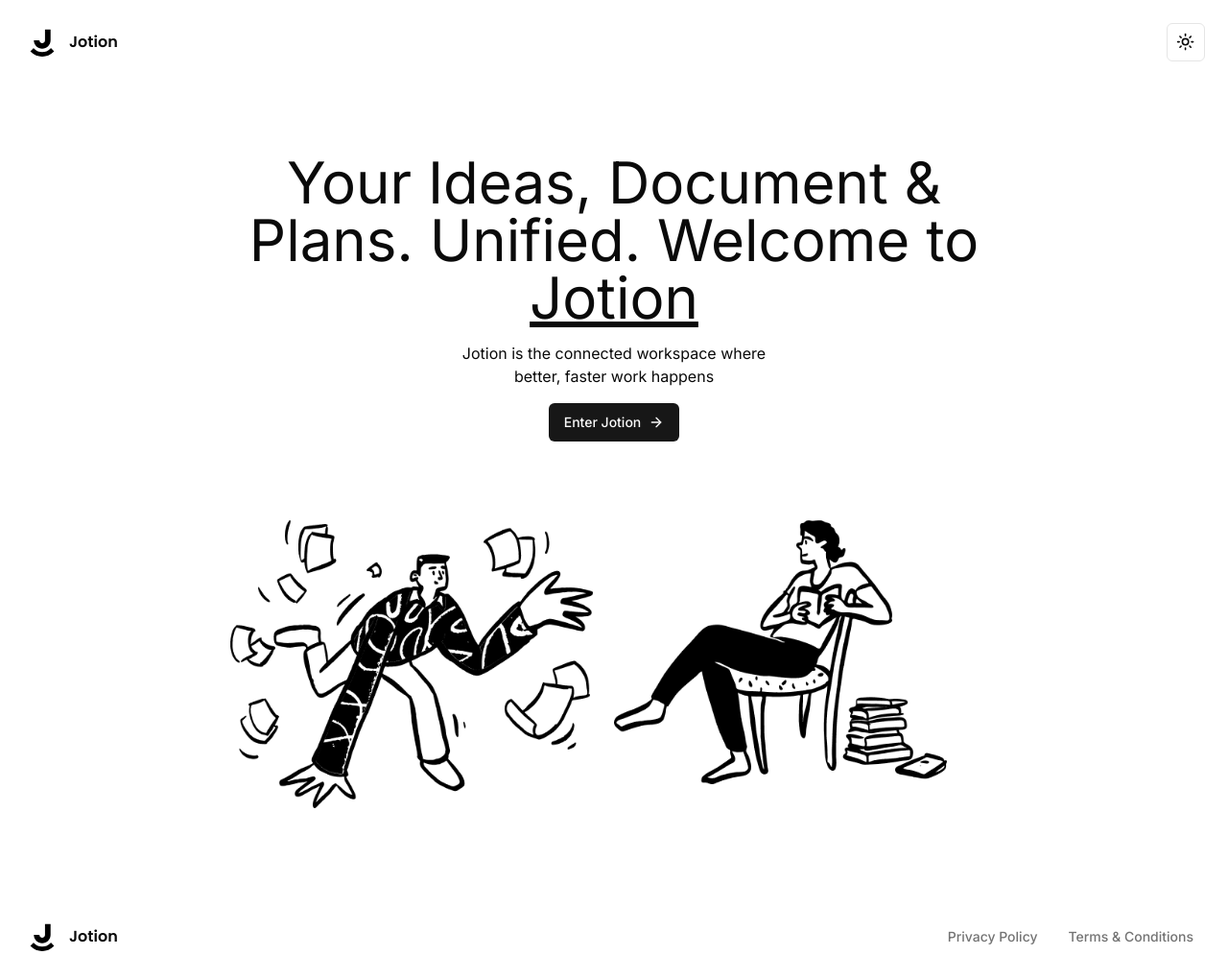
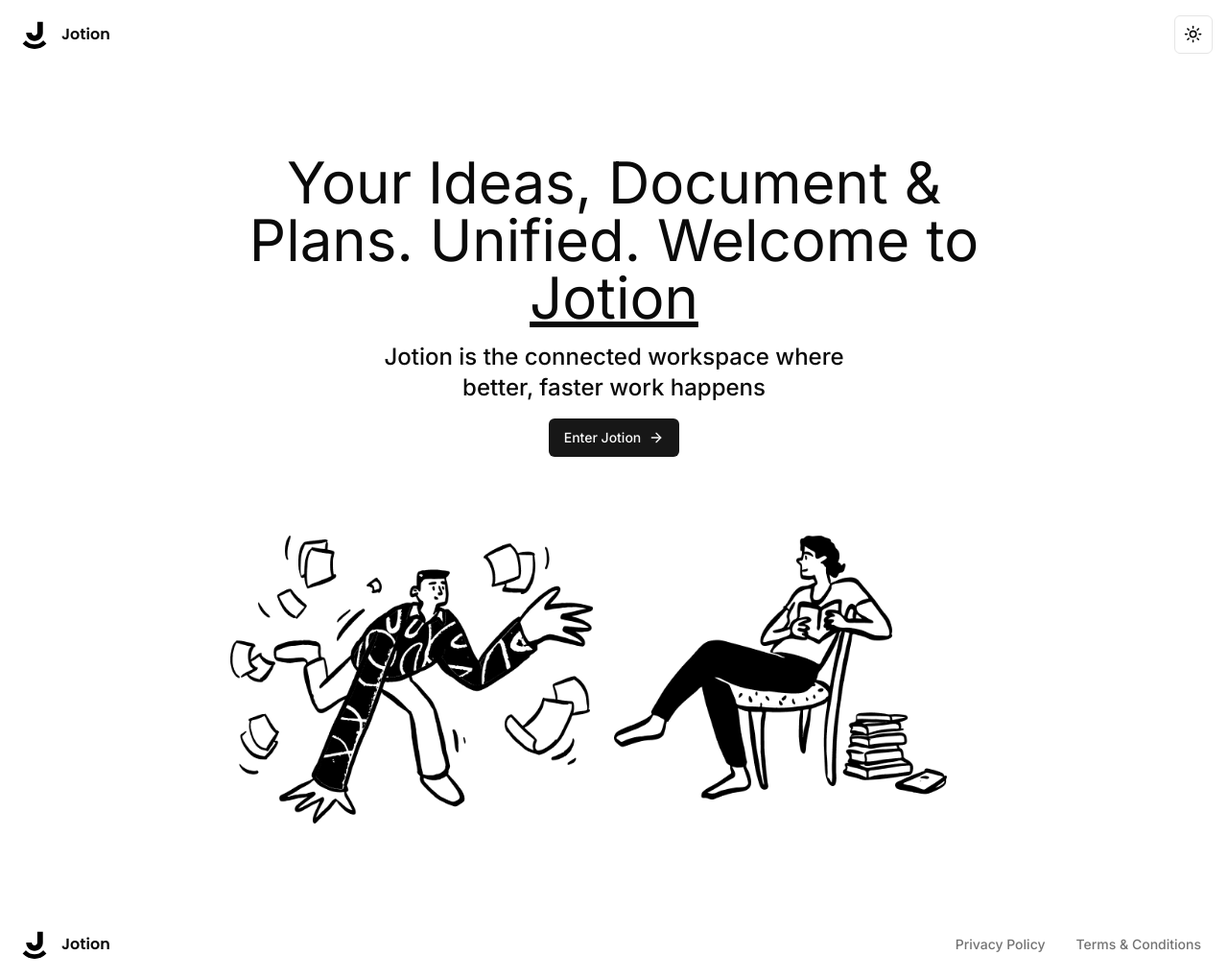
Before and after one commit to JatinThakur2/notion-clone, a Next.js app: page / in a window 1280 px wide. Shown: the whole page at 96% size. Built offline with nearby package versions, Linux system fonts and the light colour scheme.

Commit message:
fixed color issue in marketing layout

```diff
--- a/app/(marketing)/_components/Heroes.tsx
+++ b/app/(marketing)/_components/Heroes.tsx
@@ -2,7 +2,7 @@ import Image from "next/image";
 
 export const Heroes = () => {
   return (
-    <div className="flex flex-col items-center justify-center max-w-5xl">
+    <div className="flex flex-col items-center justify-center max-w-5xl ">
       <div className="flex items-center">
         <div className="relative w-[300px] h-[300px] sm:w-[350px] sm:h-[350px] md:h-[400px] md:w-[400px]">
           <Image
@@ -12,7 +12,7 @@ export const Heroes = () => {
             alt="Documents"
           />
           <Image
-            src="/documents.png"
+            src="/documents-dark.png"
             fill
             className="object-contain hidden dark:block"
             alt="Documents"
@@ -22,7 +22,13 @@ export const Heroes = () => {
           <Image
             src="/reading.png"
             fill
-            className="object-contain"
+            className="object-contain dark:hidden"
+            alt="Reading"
+          />
+          <Image
+            src="/reading-dark.png"
+            fill
+            className="object-contain hidden dark:block"
             alt="Reading"
           />
         </div>
--- a/app/(marketing)/_components/footer.tsx
+++ b/app/(marketing)/_components/footer.tsx
@@ -3,7 +3,7 @@ import { Logo } from "./logo";
 
 export const Footer = () => {
   return (
-    <div className="flex items-center w-full p-6 bg-background z-50 dark:bg-[#1F1F1F]">
+    <div className="flex items-center w-full p-4 bg-background z-50 dark:bg-[#1F1F1F]">
       <Logo />
       <div className="md:ml-auto w-full justify-between md:justify-end flex items-center gap-x-2 text-muted-foreground">
         <Button variant="ghost" size="sm">
--- a/app/(marketing)/_components/heading.tsx
+++ b/app/(marketing)/_components/heading.tsx
@@ -10,8 +10,7 @@ export const Heading = () => {
         Your Ideas, Document & Plans. Unified. Welcome to{" "}
         <span className="underline">Jotion</span>
       </h1>
-      <h3>
-        {" "}
+      <h3 className="text-base sm:text-xl md:text-2xl font-medium">
         Jotion is the connected workspace where <br />
         better, faster work happens
       </h3>
--- a/app/(marketing)/_components/navbar.tsx
+++ b/app/(marketing)/_components/navbar.tsx
@@ -10,7 +10,7 @@ export const Navbar = () => {
   return (
     <div
       className={cn(
-        "z-50 bg-background dark:bg-[#1F1F1F] fixed top-0 flex items-center w-full p-6",
+        "z-50 bg-background dark:bg-[#1F1F1F] fixed top-0 flex items-center w-full p-4",
         scrolled && "border-b shadow-sm"
       )}
     >
--- a/app/(marketing)/page.tsx
+++ b/app/(marketing)/page.tsx
@@ -4,7 +4,7 @@ import { Footer } from "./_components/footer";
 
 const MarketingPage = () => {
   return (
-    <div className="min-h-full flex flex-col">
+    <div className="min-h-full flex flex-col  dark:bg-[#1F1F1F]">
       <div
         className="flex flex-col items-center justify-center
         md:justify-start text-center gap-y-8 flex-1 px-6 pb-10"
```
